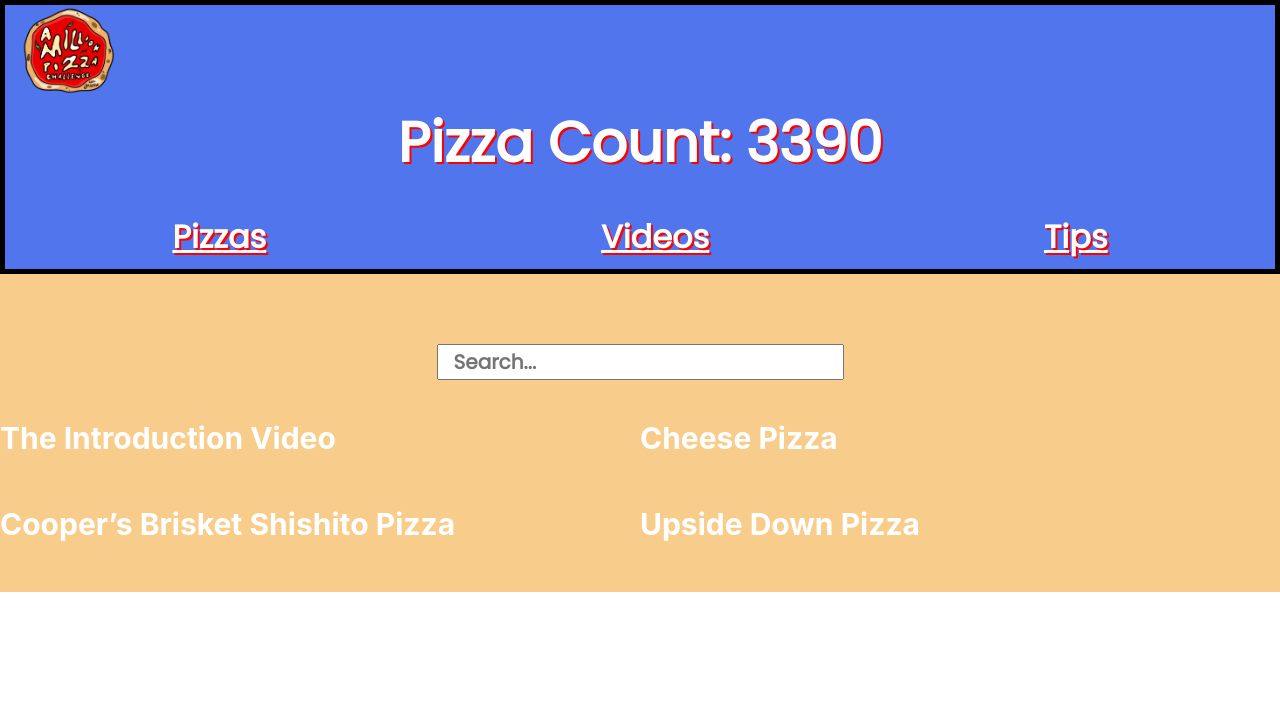
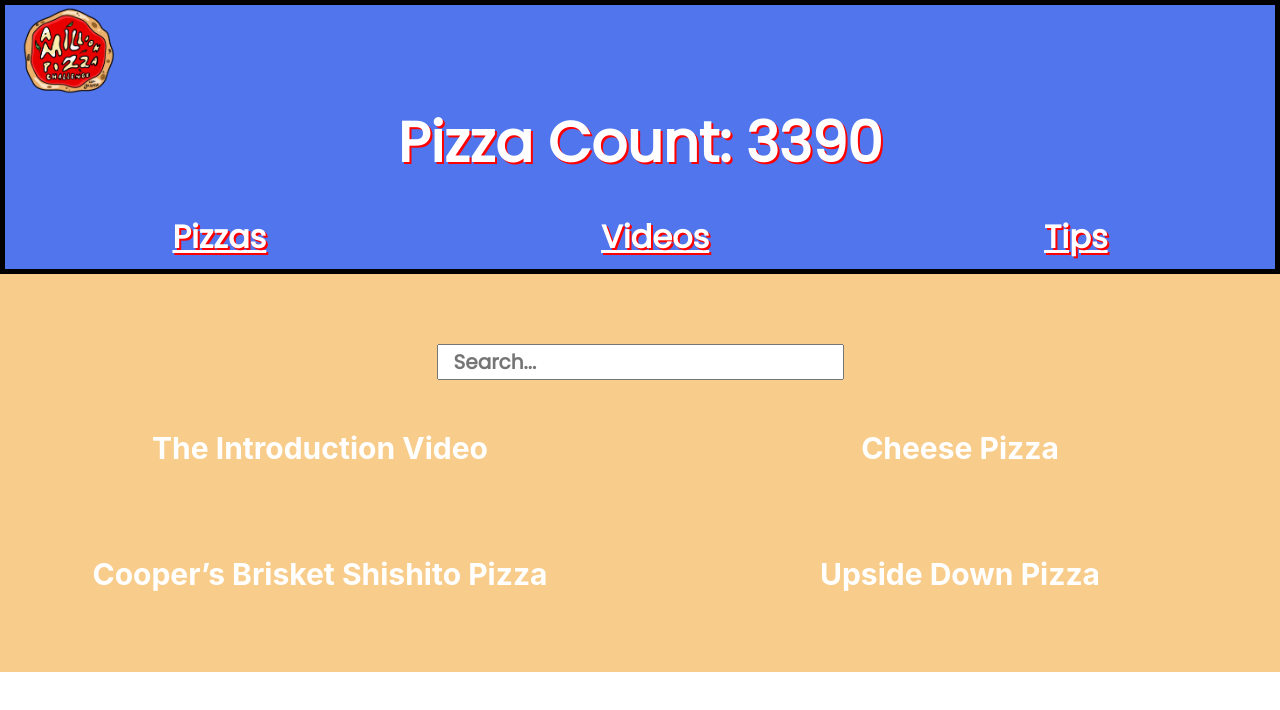
Before and after one commit to jasper-gordon/A-Million-Pizza, a React (Create React App) app: page /videos in a window 1280 px wide. Shown: the top 710 px of the page. Built offline with nearby package versions, Linux system fonts and the light colour scheme.

Commit message:
Fix: Cleaned Up Videos CSS
Improved CSS for the Videos page. Everything should be centered.
Might still need some fine tuning but generally looks good.

closes #3

```diff
--- a/src/App.css
+++ b/src/App.css
@@ -64,39 +64,7 @@
   padding-bottom: 50px;
 }
 
-.pizzaRow{
-  display: flex;
-  flex-wrap: wrap;
-}
 
-.pizzaCol{
-  display: flex;
-  flex: 25%;
-  max-width: 25%;
-
-
-}
-
-.pizzaCol image {
-  margin-top: 8px;
-  vertical-align: middle;
-}
-
-/* Responsive layout - makes a two column-layout instead of four columns */
-@media (max-width: 800px) {
-  .pizzaCol {
-    flex: 50%;
-    max-width: 50%;
-  }
-}
-
-/* Responsive layout - makes the two columns stack on top of each other instead of next to each other */
-@media (max-width: 600px) {
-  .pizzaCol {
-    flex: 100%;
-    max-width: 100%;
-  }
-}
 .countBox{
   display: flex;
   justify-content: space-around;
@@ -142,14 +110,27 @@
 
 .video{
   flex:100%;
+
+  /* text-shadow: 2px 2px #ff5757; */
+
+
+
+}
+
+.video-title{
   font-weight: bold;
   font-size: 30px;
   color: white;
   padding-bottom: 50px;
-  /* text-shadow: 2px 2px #ff5757; */
-
-
-
+  justify-content: center;
+  align-items: center;
+  display: flex;
+  flex-wrap: wrap;
+  margin-top: 10px;
+}
+.pizzavideo{
+  display: flex;
+  justify-content: center;
 }
 
 @media only screen and (min-width: 768px) {
@@ -172,27 +153,29 @@
 }
 
 .pizza-photo {
-  max-width: 500px;
+  max-width: 40%;
   height: auto;
   padding: 20px;
+}
+
+@media(min-width: 768px) {
+  /* For Desktop */
+.pizza-photo {
+  max-width: 25%;
+
 
 }
-
-@media (max-width: 800px) {
-  .pizza-photo {
-    max-width: 200px;
-
-  }
 }
 
-.flex-container {
+
+.pizza-container {
   display: flex;
   flex-wrap: wrap;
   background-color: #f8cd8c;
   justify-content: space-around;
 }
 
-.flex-container > div {
+.pizza-container > div {
   margin: 10px;
   padding: 20px;
 
--- a/src/components/Pizzas.js
+++ b/src/components/Pizzas.js
@@ -35,7 +35,7 @@ export const Pizzas = () => {
   </p>
 
 
-    <div className="flex-container">
+    <div className="pizza-container">
         <img src={pizza1} className="pizza-photo"></img>
         <img src={pizza2} className="pizza-photo"></img>
         <img src={pizza3} className="pizza-photo"></img>
--- a/src/components/Videos.js
+++ b/src/components/Videos.js
@@ -7,7 +7,6 @@ import VideoData from "./youtube_vidoes.json";
 import {useState} from 'react'
 
 
-console.log(VideoData);
 export const Videos = () => {
 
   const [searchTerm, setSearchTerm] = useState("");
@@ -35,11 +34,10 @@ export const Videos = () => {
       } else if (val.videoTitle.toLowerCase().includes(searchTerm.toLowerCase())) {
         return val
       }
-    }).map((val, key) => {
-    return <div className='video'>
-
-      <YouTube videoId={val.videoId} opts = {opts}></YouTube>
-      {val.videoTitle}
+    }).map((val, index) => {
+    return <div className='video' key={index}>
+      <YouTube className='pizzavideo' videoId={val.videoId} opts = {opts}></YouTube>
+      <p className='video-title'>{val.videoTitle}</p>
       </div>
 
 })}
```
